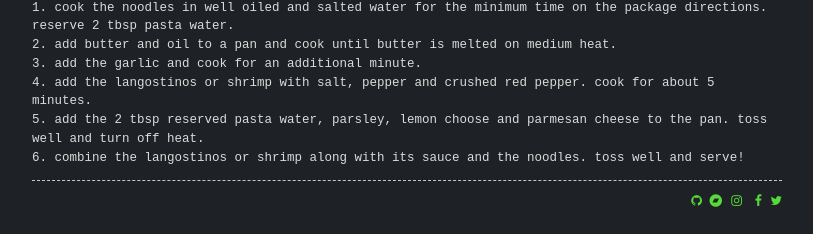
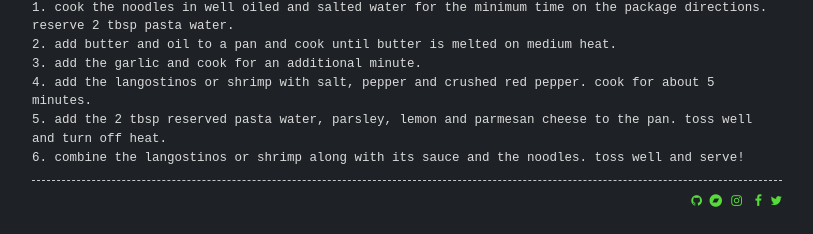
Before and after one commit to themizzi/themizzi.github.io.old, a Jekyll site: the page built from _posts/2019-11-02-dandy-scampi.markdown, in a window 1280 px wide. Shown: the part 1104-1338 px from the top of the page, without its empty margins (233-1046 px from the left). Built offline with Jekyll 4.4.1, drawn with Linux system fonts in a browser that asks for light colours.

Commit message:
fix typo

```diff
--- a/_posts/2019-11-02-dandy-scampi.markdown
+++ b/_posts/2019-11-02-dandy-scampi.markdown
@@ -22,7 +22,7 @@ instructions:
     - add butter and oil to a pan and cook until butter is melted on medium heat.
     - add the garlic and cook for an additional minute.
     - add the langostinos or shrimp with salt, pepper and crushed red pepper. cook for about 5 minutes.
-    - add the 2 tbsp reserved pasta water, parsley, lemon choose and parmesan cheese to the pan. toss well and turn off heat.
+    - add the 2 tbsp reserved pasta water, parsley, lemon and parmesan cheese to the pan. toss well and turn off heat.
     - combine the langostinos or shrimp along with its sauce and the noodles. toss well and serve!
 prep_time: 10m
 cook_time: 15m
```
